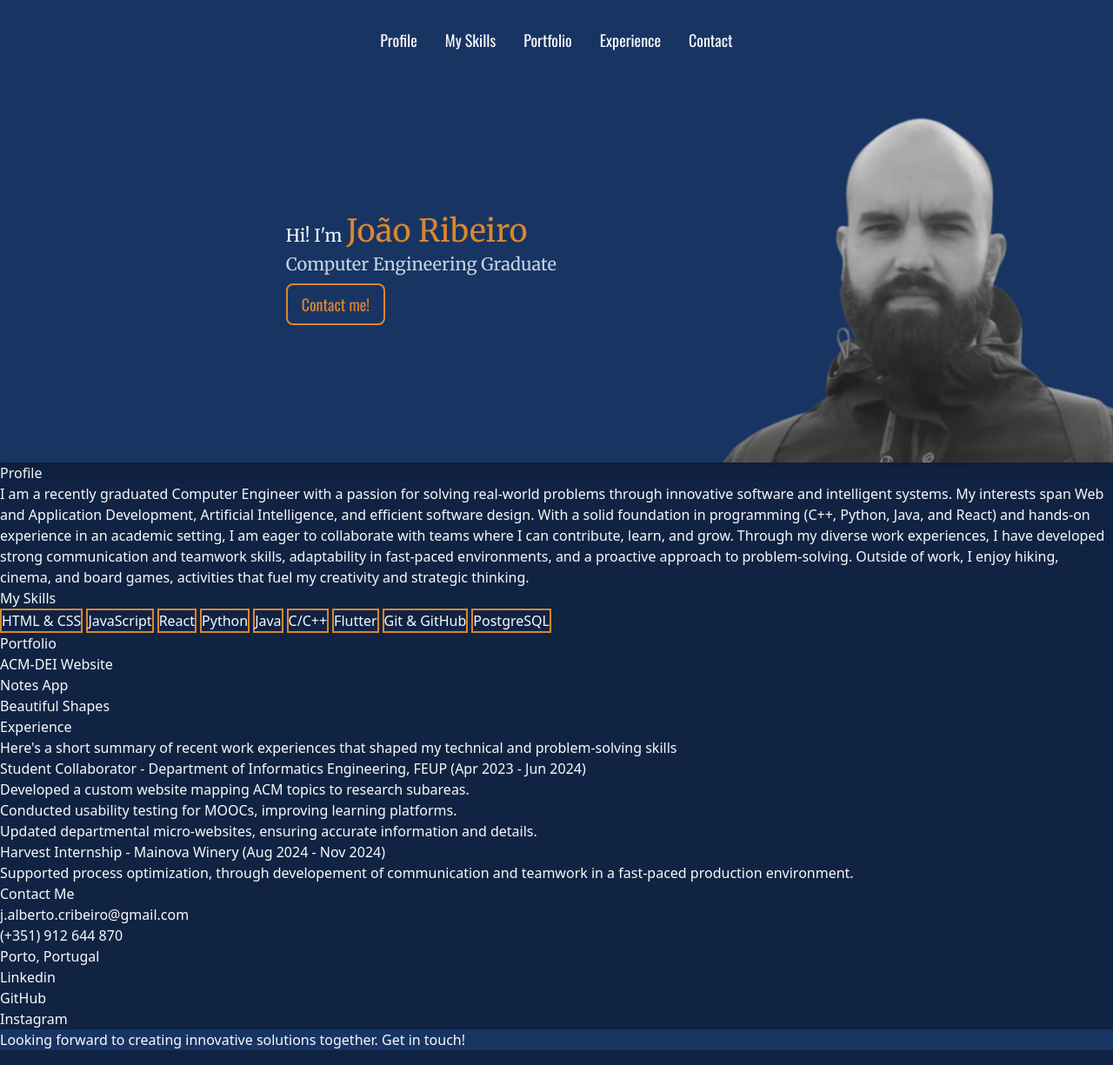
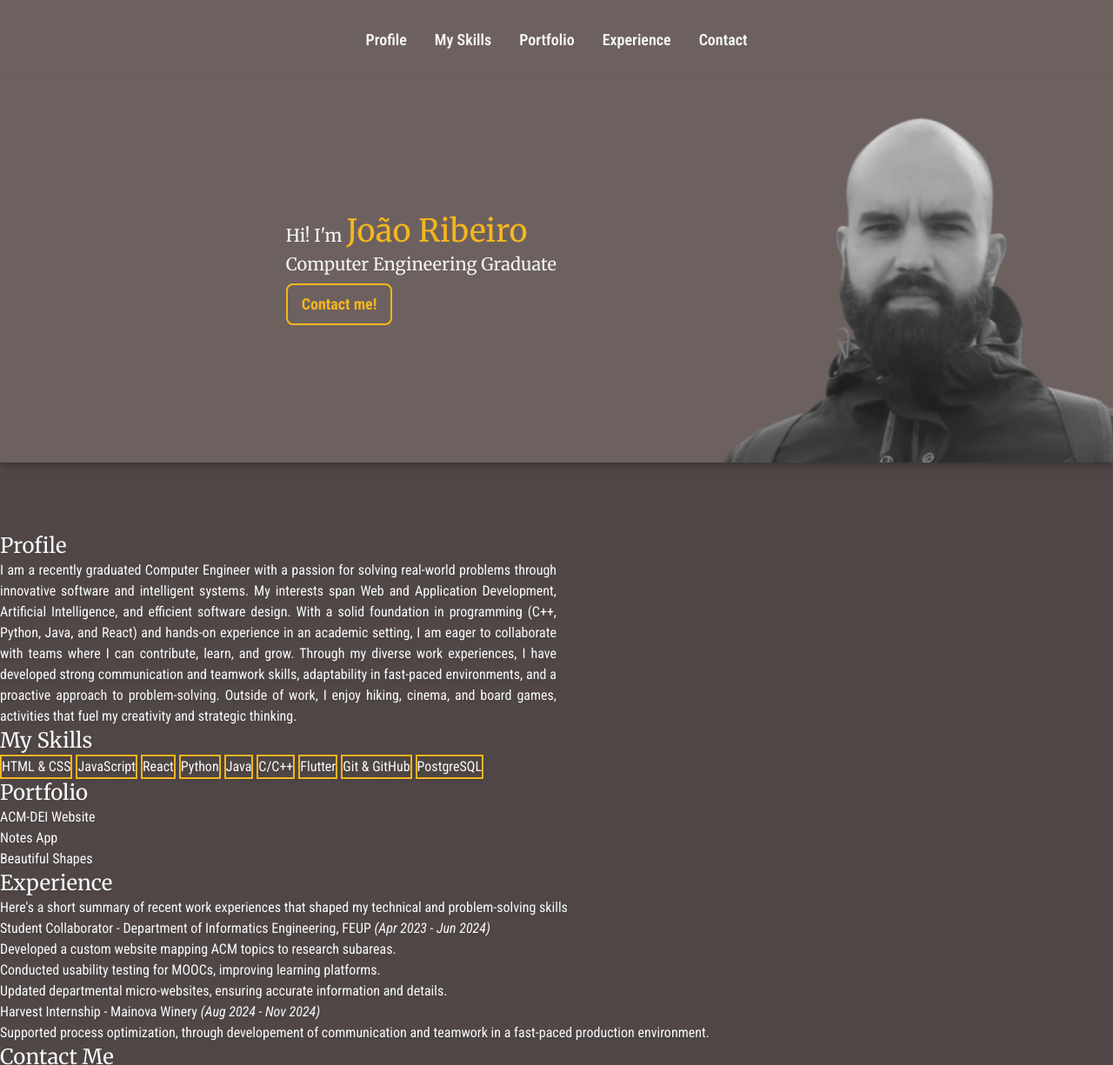
Before and after one commit to jacribeiro/jacribeiro.github.io, a website: page index.html in a window 1280 px wide. Shown: the top 1225 px of the page at 87% size. Drawn offline with nearby package versions, Linux system fonts and the light colour scheme.

Commit message:
Decided on color palette. Updated fonts for the page

```diff
--- a/index.html
+++ b/index.html
@@ -6,32 +6,34 @@
     <title>João Ribeiro's Website</title>
     <link rel="preconnect" href="https://fonts.googleapis.com">
     <link rel="preconnect" href="https://fonts.gstatic.com" crossorigin>
-    <link href="https://fonts.googleapis.com/css2?family=Oswald:wght@200..700&display=swap" rel="stylesheet">
     <link href="https://fonts.googleapis.com/css2?family=Merriweather:wght@400;700&display=swap" rel="stylesheet">
+    <link rel="preconnect" href="https://fonts.googleapis.com">
+    <link href="https://fonts.googleapis.com/css2?family=Roboto+Condensed:ital,wght@0,100..900;1,100..900&display=swap" rel="stylesheet">
     <link href="./output.css" rel="stylesheet">
 </head>
-<body class="bg-oxford text-slate-50 ">
-    <nav class="flex justify-center bg-berkeley">
-        <ul class="flex flex-row gap-x-8 py-8 font-menu text-lg">
-            <li class="hover:text-highlight hover:underline hover:underline-offset-8"><a href="#profile">Profile</a></li>
-            <li class="hover:text-highlight hover:underline hover:underline-offset-8"><a href="#skills">My Skills</a></li>
-            <li class="hover:text-highlight hover:underline hover:underline-offset-8"><a href="#portfolio">Portfolio</a></li>
-            <li class="hover:text-highlight hover:underline hover:underline-offset-8"><a href="#experience">Experience</a></li>
-            <li class="hover:text-highlight hover:underline hover:underline-offset-8"><a href="#contact">Contact</a></li>
+<body class="bg-dark text-slate-50 drop-shadow-md w-full">
+    <nav class="flex justify-center bg-medium">
+        <ul class="flex flex-row gap-x-8 py-8 font-main font-semibold text-lg">
+            <li class="text-light hover:text-highlight hover:underline hover:underline-offset-8"><a href="#profile">Profile</a></li>
+            <li class="text-light hover:text-highlight hover:underline hover:underline-offset-8"><a href="#skills">My Skills</a></li>
+            <li class="text-light hover:text-highlight hover:underline hover:underline-offset-8"><a href="#portfolio">Portfolio</a></li>
+            <li class="text-light hover:text-highlight hover:underline hover:underline-offset-8"><a href="#experience">Experience</a></li>
+            <li class="text-light hover:text-highlight hover:underline hover:underline-offset-8"><a href="#contact">Contact</a></li>
         </ul>
     </nav>
-    <header class="grid grid-cols-2 grid-rows-1 justify-center w-full bg-berkeley drop-shadow-lg font-header">
+    <header class="grid grid-cols-2 grid-rows-1 justify-center w-full bg-medium drop-shadow-lg font-header">
         <div class="row-start-1 col-start-1 justify-self-end self-center flex flex-col gap-1">
             <h1 class="text-xl">Hi! I'm <span class="text-highlight text-4xl">João Ribeiro</span></h1>
-            <h2 class="text-xl text-slate-300">Computer Engineering Graduate</h2>
+            <h2 class="text-xl text-light">Computer Engineering Graduate</h2>
             <a href="#contact"
-            class="px-4 py-2 border-2 border-solid border-highlight rounded-lg text-highlight font-menu text-lg self-start my-1 hover:bg-highlight hover:text-berkeley">Contact me!</a>
+            class="px-4 py-2 border-2 border-solid border-highlight rounded-lg text-highlight font-main font-bold text-lg self-start my-1 hover:bg-highlight hover:text-medium">Contact me!</a>
         </div>
-        <img src="./images/personal.png" class="row-start-1 col-start-2"/>
+        <img src="./images/personal.png" class="row-start-1 col-start-2 justify-self-end"/>
     </header>
-    <section id="profile">
-        <h3>Profile</h3>
-        <p>I am a recently graduated Computer Engineer with a passion for
+    <main class="mt-20 font-main mx-0 my-auto">
+        <section id="profile" class="w-3/6 mx-0 my-auto">
+        <h3 class="font-header text-2xl">Profile</h3>
+        <p class="text-justify">I am a recently graduated Computer Engineer with a passion for
             solving real-world problems through innovative software and
             intelligent systems. My interests span Web and Application
             Development, Artificial Intelligence, and efficient software
@@ -47,21 +49,21 @@
         </p>
         </section>
         <section id="skills">
-        <h3>My Skills</h3>
+            <h3 class="font-header text-2xl">My Skills</h3>
             <ul class="flex flex-row gap-1">
-            <li class="border-solid border-2 border-highlight hover:bg-highlight hover:text-zinc- cursor-default">HTML & CSS</li>
-            <li class="border-solid border-2 border-highlight hover:bg-highlight hover:text-zinc- cursor-default">JavaScript</li>
-            <li class="border-solid border-2 border-highlight hover:bg-highlight hover:text-zinc- cursor-default">React</li>
-            <li class="border-solid border-2 border-highlight hover:bg-highlight hover:text-zinc- cursor-default">Python</li>
-            <li class="border-solid border-2 border-highlight hover:bg-highlight hover:text-zinc- cursor-default">Java</li>
-            <li class="border-solid border-2 border-highlight hover:bg-highlight hover:text-zinc- cursor-default">C/C++</li>
-            <li class="border-solid border-2 border-highlight hover:bg-highlight hover:text-zinc- cursor-default">Flutter</li>
-            <li class="border-solid border-2 border-highlight hover:bg-highlight hover:text-zinc- cursor-default">Git & GitHub</li>
-            <li class="border-solid border-2 border-highlight hover:bg-highlight hover:text-zinc- cursor-default">PostgreSQL</li>
+                <li class="border-solid border-2 border-highlight hover:bg-highlight hover:border-highlight hover:text-zinc- cursor-default">HTML & CSS</li>
+                <li class="border-solid border-2 border-highlight hover:bg-highlight hover:border-highlight hover:text-zinc- cursor-default">JavaScript</li>
+                <li class="border-solid border-2 border-highlight hover:bg-highlight hover:border-highlight hover:text-zinc- cursor-default">React</li>
+                <li class="border-solid border-2 border-highlight hover:bg-highlight hover:border-highlight hover:text-zinc- cursor-default">Python</li>
+                <li class="border-solid border-2 border-highlight hover:bg-highlight hover:border-highlight hover:text-zinc- cursor-default">Java</li>
+                <li class="border-solid border-2 border-highlight hover:bg-highlight hover:border-highlight hover:text-zinc- cursor-default">C/C++</li>
+                <li class="border-solid border-2 border-highlight hover:bg-highlight hover:border-highlight hover:text-zinc- cursor-default">Flutter</li>
+                <li class="border-solid border-2 border-highlight hover:bg-highlight hover:border-highlight hover:text-zinc- cursor-default">Git & GitHub</li>
+                <li class="border-solid border-2 border-highlight hover:bg-highlight hover:border-highlight hover:text-zinc- cursor-default">PostgreSQL</li>
             </ul>
         </section>
         <section id="portfolio">
-        <h3>Portfolio</h3>
+            <h3 class="font-header text-2xl">Portfolio</h3>
             <ul>
                 <li>ACM-DEI Website</li>
                 <li>Notes App</li>
@@ -69,12 +71,12 @@
             </ul>
         </section>
         <section id="experience">
-        <h3>Experience</h3>
+            <h3 class="font-header text-2xl">Experience</h3>
             <p>Here's a short summary of recent work experiences that shaped my technical and problem-solving skills</p>
             <ul>
                 <li>
                     <h4>Student Collaborator - Department of Informatics Engineering, FEUP
-                    <span>(Apr 2023 - Jun 2024)</span>
+                        <span class="italic">(Apr 2023 - Jun 2024)</span>
                     </h4>
                     <ul>
                         <li>Developed a custom website mapping ACM topics to research subareas.</li>
@@ -83,7 +85,7 @@
                     </ul>
                 </li>
                 <li>
-                <h4>Harvest Internship - Mainova Winery <span>(Aug 2024 - Nov 2024)</span></h4>
+                    <h4>Harvest Internship - Mainova Winery <span class="italic">(Aug 2024 - Nov 2024)</span></h4>
                     <ul>
                         <li>Supported process optimization, through developement of communication and
                             teamwork in a fast-paced production environment.
@@ -93,13 +95,15 @@
             </ul>
         </section>
         <section id="contact">
-        <h3>Contact Me</h3>
+            <h3 class="font-header text-2xl">Contact Me</h3>
             <ul>
                 <li>j.alberto.cribeiro@gmail.com</li>
                 <li>(+351) 912 644 870</li>
                 <li>Porto, Portugal</li>
             </ul>
         </section>
+    </main>
+
     <aside>
         <ul>
             <li>Linkedin</li>
@@ -107,7 +111,7 @@
             <li>Instagram</li>
         </ul>
     </aside>
-    <footer class="bg-berkeley drop-shadow-md">
+    <footer class="bg-medium">
         <p>Looking forward to creating innovative solutions together. Get in touch!</p>
     </footer>
 </body>
--- a/tailwind.config.js
+++ b/tailwind.config.js
@@ -4,13 +4,14 @@ module.exports = {
   theme: {
     extend: {
       fontFamily: {
-        menu: 'Oswald, sans',
-        header: 'Merriweather, serif'
+        header: 'Merriweather, serif',
+        main: 'Roboto Condensed, sans'
       },
       colors: {
-        'oxford': '#102342',
-        'berkeley': '#183463',
-        'highlight': '#DA872F'
+        'dark': '#504746',
+        'medium': '#6D615F',
+        'light': '#F4F7F5',
+        'highlight': '#F3B61F'
       },
     },
   },
```
Also changed, not shown: output.css. Lines whose indentation alone changed are shown as unchanged.
